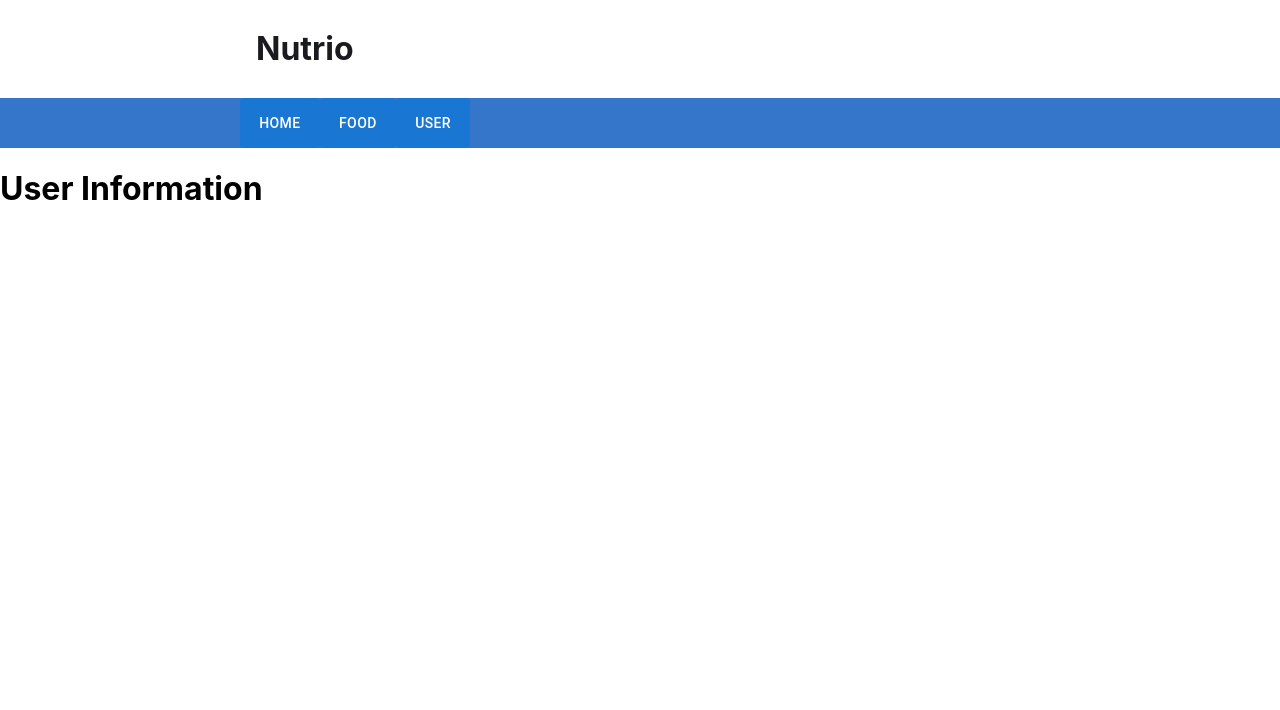
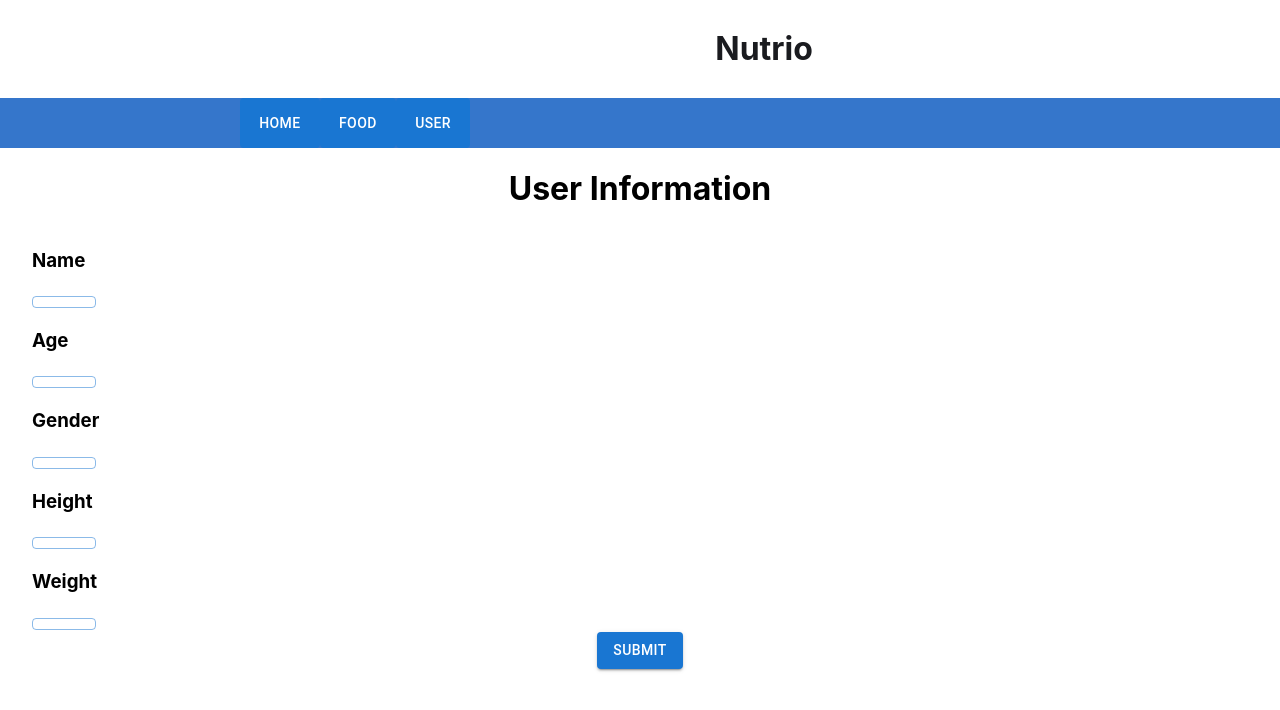
Before and after one commit to yehgen/nutrio, a React (Create React App) app: page /user in a window 1280 px wide. Shown: the top 710 px of the page. Built offline with nearby package versions, Linux system fonts and the light colour scheme.

Commit message:
Added inputs to User Input section

```diff
--- /dev/null
+++ b/src/Layout.css
@@ -0,0 +1,26 @@
+* {
+    box-sizing: border-box;
+}
+
+@media(max-width: 1024px) {
+    html {
+      font-size: 20px;
+    }
+  }
+
+@media(max-width: 768px) {
+    html {
+      font-size: 16px;
+    }
+}
+
+@media(max-width: 480px) {
+    html {
+      font-size: 12px;
+    }
+}
+
+.head {
+    display: flex;
+    justify-content: center;
+}
--- /dev/null
+++ b/src/User.css
@@ -0,0 +1,35 @@
+* {
+    box-sizing: border-box;
+}
+
+@media(max-width: 1024px) {
+    html {
+      font-size: 20px;
+    }
+  }
+
+@media(max-width: 768px) {
+    html {
+      font-size: 16px;
+    }
+}
+
+@media(max-width: 480px) {
+    html {
+      font-size: 12px;
+    }
+}
+
+.container {
+    margin-left: 2rem;
+}
+
+.header {
+    display: flex;
+    justify-content: center;
+}
+
+.submit {
+    display: flex;
+    justify-content: center;
+}
--- a/src/pages/Layout.js
+++ b/src/pages/Layout.js
@@ -1,6 +1,7 @@
 // Main structural outline with navigation
 import { Outlet, Link } from "react-router-dom";
 import Button from '@mui/material/Button';
+import '../Layout.css';
 
 const Layout = () => {
   return (
--- a/src/pages/User.js
+++ b/src/pages/User.js
@@ -1,6 +1,66 @@
+import TextField from '@mui/material/Button';
+import Button from '@mui/material/Button'
+import '../User.css';
+
 // For user information input and editing
 const User = () => {
-    return <h1>User Information</h1>;
+  return (
+    <>
+      <div className = "header">
+        <h1>User Information</h1>
+      </div>
+      <div className = "container">
+        <h3>Name</h3>
+        <form noValidate autoComplete = 'off'>
+          <TextField
+          id="outlined-basic"
+          label="Outlined"
+          variant="outlined" />
+        </form>
+      </div>
+      <div className = "container">
+        <h3>Age</h3>
+        <form noValidate autoComplete = 'off'>
+          <TextField
+          id="outlined-basic"
+          label="Age"
+          variant="outlined"
+          />
+        </form>
+      </div>
+      <div className = "container">
+        <h3>Gender</h3>
+        <form noValidate autoComplete = 'off'>
+          <TextField
+          id="outlined-basic"
+          label="Age"
+          variant="outlined"
+          />
+        </form>
+      </div>
+      <div className = "container">
+        <h3>Height</h3>
+        <form noValidate autoComplete = 'off'>
+          <TextField
+          id="outlined-basic"
+          label="Outlined"
+          variant="outlined" />
+        </form>
+      </div>
+      <div className = "container">
+        <h3>Weight</h3>
+        <form noValidate autoComplete = 'off'>
+          <TextField
+          id="outlined-basic"
+          label="Outlined"
+          variant="outlined" />
+        </form>
+      </div>
+      <div className = "submit">
+        <Button variant="contained">submit</Button>
+      </div>
+    </>
+  );
   };
 
   export default User;
```
